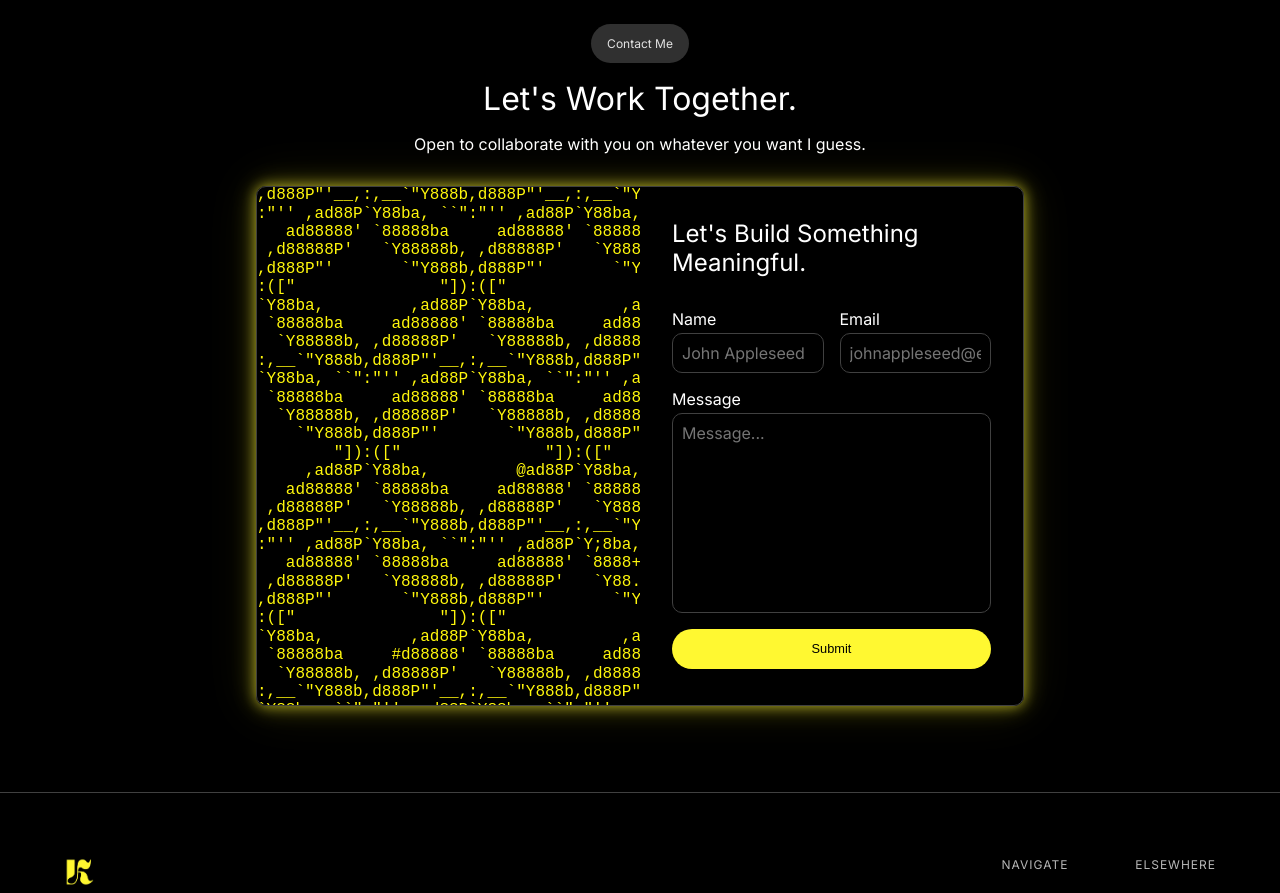
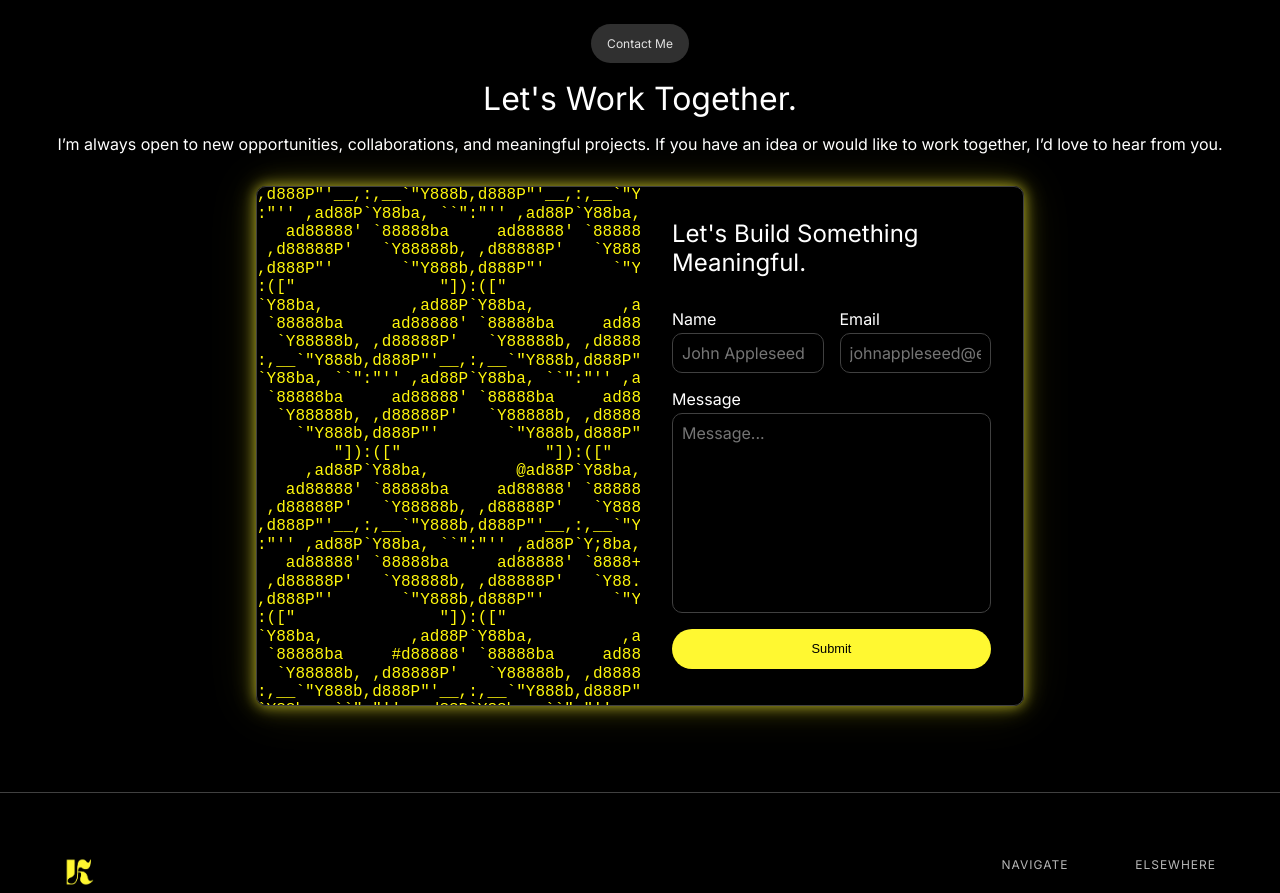
Before and after one commit to keiomarah/portfolio-site, a React (Vite) app: page / in a window 1280 px wide. Shown: the part 2920-3813 px from the top of the page. Built offline with nearby package versions, Linux system fonts and the light colour scheme.

Commit message:
Edit contact form

```diff
--- a/src/App.jsx
+++ b/src/App.jsx
@@ -387,7 +387,11 @@ function ContactSection() {
     <section className="contact-section" id="contact-section">
       <div className="small-header">Contact Me</div>
       <h2>Let's Work Together.</h2>
-      <p>Open to collaborate with you on whatever you want I guess.</p>
+      <p>
+        I’m always open to new opportunities, collaborations, and meaningful
+        projects. If you have an idea or would like to work together, I’d love
+        to hear from you.
+      </p>
       <div className="contact-form-glow">
         <div className="contact-form-container">
           <div className="art-container">
```
